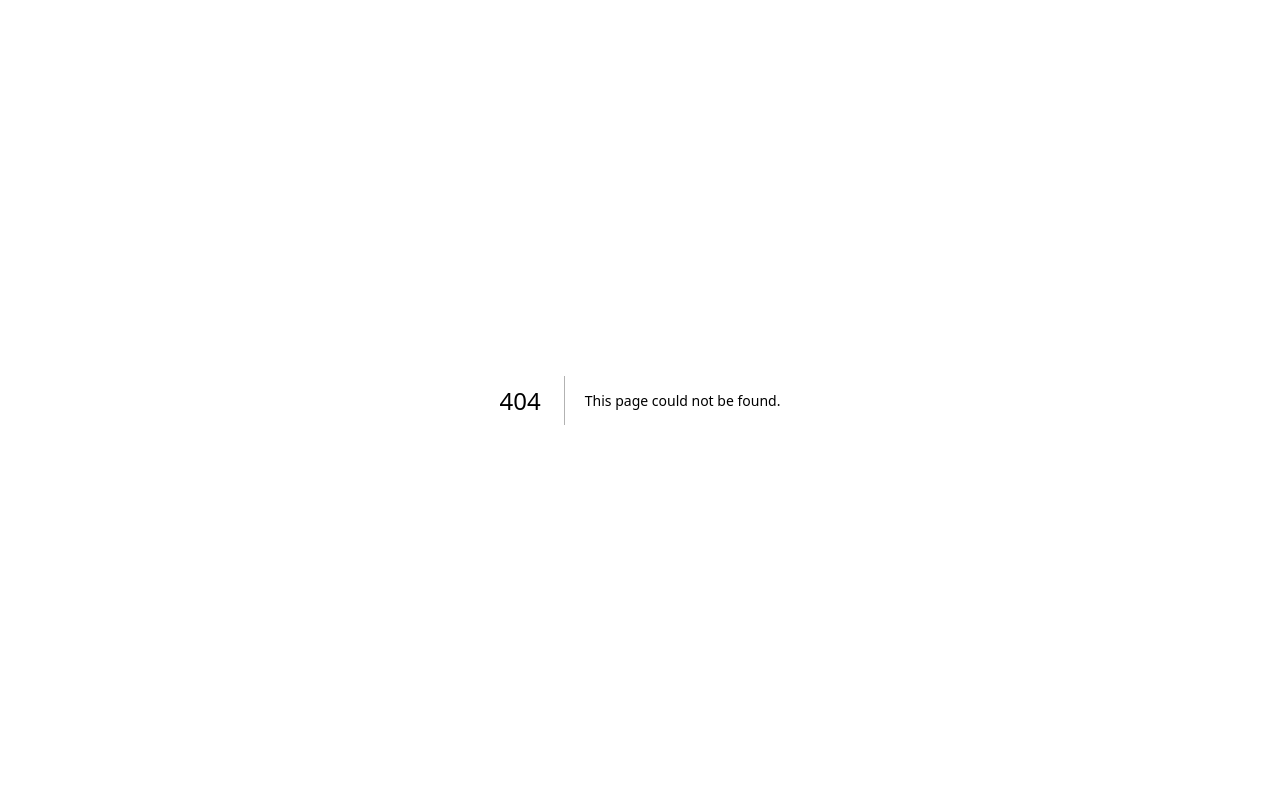
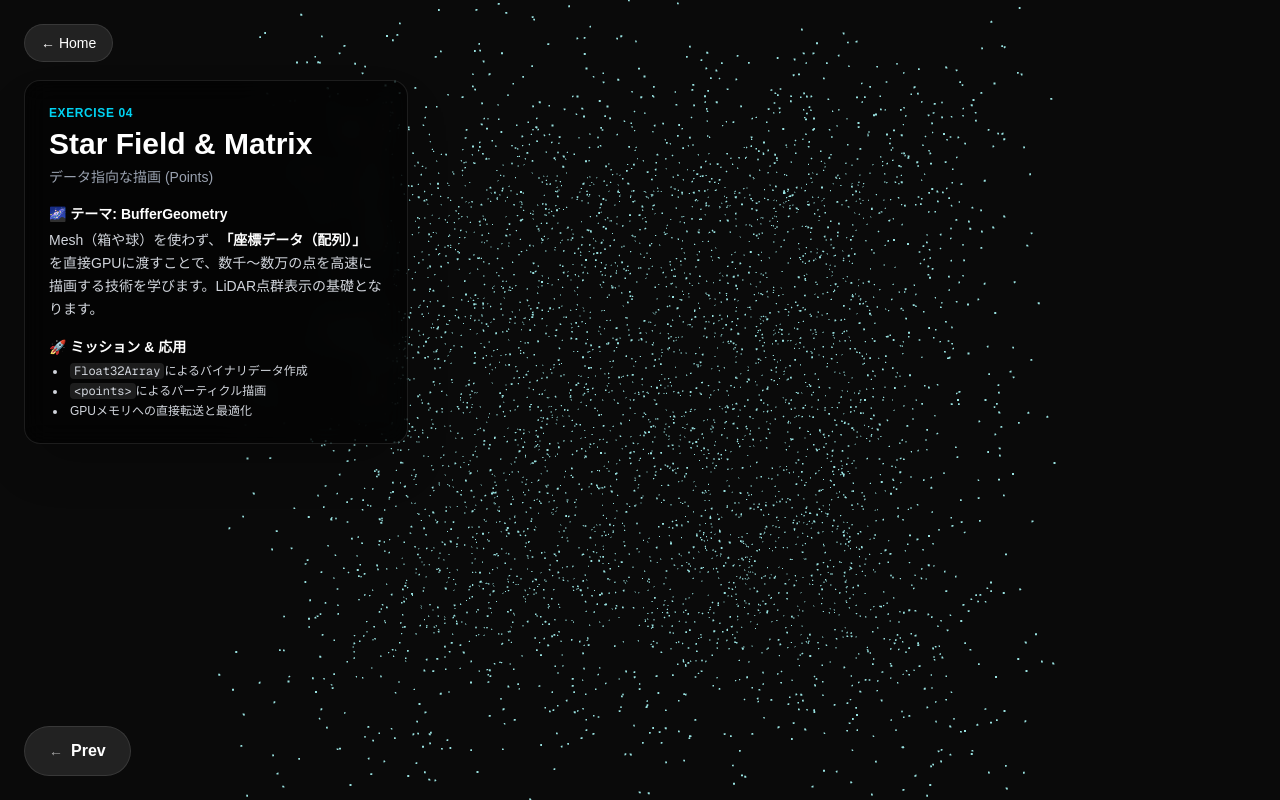
Before and after one commit to Naoya-abe/first-three.js, a Next.js app: page /exercise-04 in a window 1280 px wide. Before the commit this address had no page. Built offline with nearby package versions, Linux system fonts and the light colour scheme.

Commit message:
complete exercise04

```diff
--- a/app/exercise-03/page.tsx
+++ b/app/exercise-03/page.tsx
@@ -73,7 +73,15 @@ export default function Exercise3() {
           Prev
         </Link>
 
-        {/* Nextボタンはないため、右側は空欄 */}
+        <Link
+          href="/exercise-04"
+          className="pointer-events-auto flex items-center gap-2 bg-white/10 hover:bg-white/20 text-white backdrop-blur-md px-6 py-3 rounded-full font-bold transition-all border border-white/10"
+        >
+          Next
+          <span className="text-sm opacity-80 group-hover:translate-x-1 transition-transform">
+            →
+          </span>
+        </Link>
       </div>
 
       {/* --- 3Dシーン描画エリア --- */}
--- /dev/null
+++ b/app/exercise-04/page.tsx
@@ -0,0 +1,158 @@
+'use client'
+
+import Link from 'next/link'
+import Scene from '@/components/canvas/Scene'
+import { useMemo, useRef } from 'react'
+import { useFrame } from '@react-three/fiber'
+import * as THREE from 'three'
+
+// --------------------------------------------------------
+// 3D Component: Particles (Exercise4のロジック)
+// --------------------------------------------------------
+const COUNT = 5000
+
+const generatePositions = (count: number) => {
+  const positions = new Float32Array(count * 3)
+  for (let i = 0; i < count * 3; i++) {
+    positions[i] = (Math.random() - 0.5) * 10
+  }
+  return positions
+}
+
+function Particles() {
+  const positions = useMemo(() => generatePositions(COUNT), [])
+  const pointsRef = useRef<THREE.Points>(null!)
+
+  useFrame(() => {
+    if (!pointsRef.current) return
+
+    // 1. ref経由で position 属性にアクセス
+    // pointsRef.current.geometry.attributes.position.array でもアクセス可能
+    const positions = pointsRef.current.geometry.attributes.position.array
+
+    // 2. 全ての点をループ処理 (直接配列を書き換える)
+    for (let i = 0; i < COUNT; i++) {
+      const positionIndex = i * 3 // x, y, z の先頭インデックス
+
+      // Y座標を少し減らす（落下）
+      positions[positionIndex + 1] -= 0.05
+
+      // 画面外（下）に出たら上に戻す
+      if (positions[positionIndex + 1] < -5) {
+        positions[positionIndex + 1] = 5
+        positions[positionIndex] = (Math.random() - 0.5) * 10 // X座標もリセット
+        positions[positionIndex + 2] = (Math.random() - 0.5) * 10 // Z座標もリセット
+      }
+    }
+
+    // 3. 重要: Three.jsに「データが変わった」と伝えるフラグ
+    pointsRef.current.geometry.attributes.position.needsUpdate = true
+  })
+
+  return (
+    <points ref={pointsRef}>
+      <bufferGeometry>
+        <bufferAttribute attach="attributes-position" args={[positions, 3]} />
+      </bufferGeometry>
+      <pointsMaterial size={0.05} color="#00ffff" sizeAttenuation={true} />
+    </points>
+  )
+}
+
+// --------------------------------------------------------
+// Page Component: Exercise4 (UIレイアウト)
+// --------------------------------------------------------
+export default function Exercise4() {
+  return (
+    <main className="flex min-h-screen flex-col items-center justify-between relative bg-neutral-950 text-white">
+      {/* --- ナビゲーション (Header) --- */}
+      <div className="absolute top-6 left-6 z-20 flex items-center gap-4">
+        <Link
+          href="/"
+          className="bg-white/10 hover:bg-white/20 text-white backdrop-blur-md px-4 py-2 rounded-full text-sm font-medium transition-colors border border-white/10"
+        >
+          ← Home
+        </Link>
+      </div>
+
+      {/* --- 情報オーバーレイ (UI) --- */}
+      <div className="absolute top-20 left-6 z-10 max-w-sm pointer-events-none">
+        <div className="bg-black/60 backdrop-blur-md p-6 rounded-2xl shadow-2xl border border-white/10 text-gray-200">
+          <div className="mb-4">
+            <p className="text-xs font-bold tracking-wider text-cyan-400 uppercase mb-1">
+              Exercise 04
+            </p>
+            <h1 className="text-3xl font-extrabold leading-tight text-white">
+              Star Field & Matrix
+            </h1>
+            <p className="text-sm text-gray-400 mt-1 font-medium">
+              データ指向な描画 (Points)
+            </p>
+          </div>
+
+          <div className="space-y-4 text-sm leading-relaxed text-gray-300">
+            <section>
+              <h2 className="font-bold text-white mb-1 flex items-center gap-2">
+                🌌 テーマ: BufferGeometry
+              </h2>
+              <p>
+                Mesh（箱や球）を使わず、
+                <strong className="text-white mx-1">
+                  「座標データ（配列）」
+                </strong>
+                を直接GPUに渡すことで、数千〜数万の点を高速に描画する技術を学びます。LiDAR点群表示の基礎となります。
+              </p>
+            </section>
+
+            <section>
+              <h2 className="font-bold text-white mb-1 flex items-center gap-2">
+                🚀 ミッション & 応用
+              </h2>
+              <ul className="list-disc list-inside space-y-1 ml-1 text-xs">
+                <li>
+                  <code className="bg-white/10 px-1 rounded font-mono">
+                    Float32Array
+                  </code>
+                  によるバイナリデータ作成
+                </li>
+                <li>
+                  <code className="bg-white/10 px-1 rounded font-mono">
+                    &lt;points&gt;
+                  </code>
+                  によるパーティクル描画
+                </li>
+                <li>GPUメモリへの直接転送と最適化</li>
+              </ul>
+            </section>
+          </div>
+        </div>
+      </div>
+
+      {/* --- ナビゲーション (Footer) --- */}
+      <div className="absolute bottom-6 w-full px-6 flex justify-between z-20 pointer-events-none">
+        <Link
+          href="/exercise-03"
+          className="pointer-events-auto flex items-center gap-2 bg-white/10 hover:bg-white/20 text-white backdrop-blur-md px-6 py-3 rounded-full font-bold transition-all border border-white/10"
+        >
+          <span className="text-sm opacity-60">←</span>
+          Prev
+        </Link>
+
+        {/* 次の演習ができたらここにNextを追加 */}
+        {/* <Link
+          href="/exercise-05"
+          className="pointer-events-auto flex items-center gap-2 bg-white/10 hover:bg-white/20 text-white backdrop-blur-md px-6 py-3 rounded-full font-bold transition-all border border-white/10"
+        >
+          Next
+          <span className="text-sm opacity-60">→</span>
+        </Link>
+        */}
+      </div>
+
+      {/* --- 3Dシーン描画エリア --- */}
+      <Scene className="w-full h-screen bg-neutral-950">
+        <Particles />
+      </Scene>
+    </main>
+  )
+}
```
